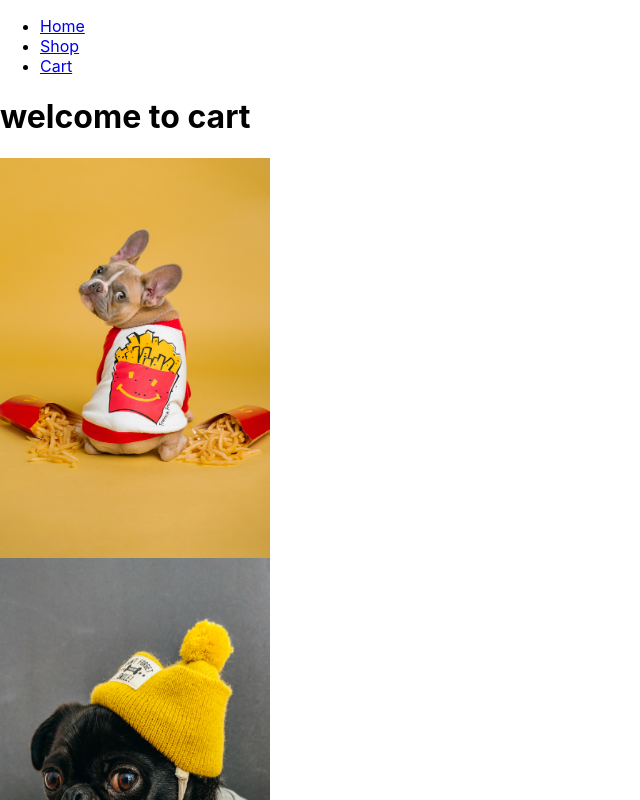
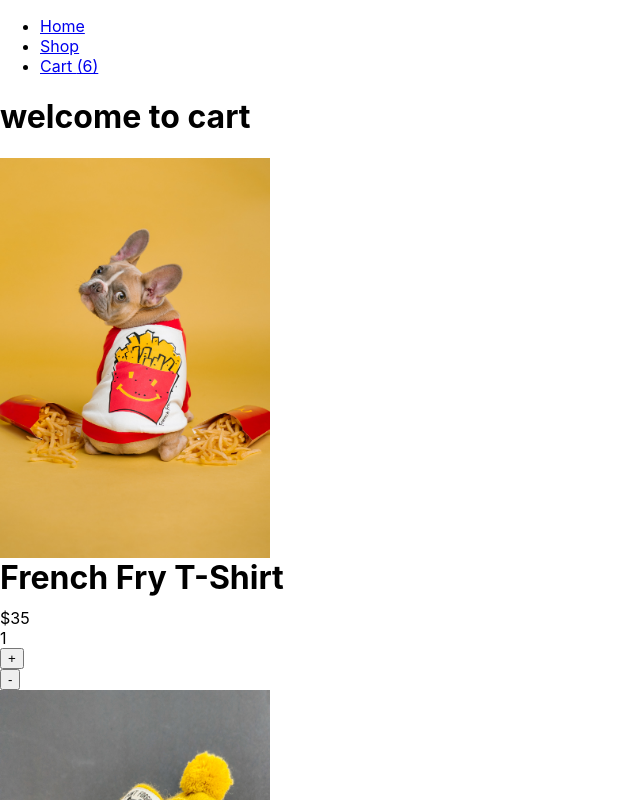
Before and after one commit to BoxenOfDonuts/shopping-cart, a React (Create React App) app: page /cart in a window 1280 px wide. Shown: the top 800 px of the page, without its empty margins (0-640 px from the left). Built offline with nearby package versions, Linux system fonts and the light colour scheme.

Commit message:
cart update works

```diff
--- a/src/App.js
+++ b/src/App.js
@@ -1,4 +1,5 @@
-import { useEffect, useState } from 'react';
+import { useEffect, useReducer, useState } from 'react';
+import { act } from 'react-dom/test-utils';
 import {
   BrowserRouter as Router,
   Switch,
@@ -69,15 +70,48 @@ const shoppingCart = [
   },
 ]
 
+const updateCartItems = (state, action) => {
+  console.log(state, action);
+  const index = state.cart.findIndex(cartItem => {
+    return cartItem.id === action.item.id
+  })
+  switch (action.id) {
+    case 'add':
+      const newCart = state.cart.slice()
+      if (index === -1) {
+        const item = {...action.item, quantity: 1}
+        return {cart: [...newCart, item]}
+      } else {
+        // why do these two lines work
+        const item = {...state.cart[index], quantity: state.cart[index].quantity + 1}
+        newCart.splice(index, 1, item)
+        newCart.splice(0, 1, null)
+        // but not this?
+        // state.cart[index].quantity = state.cart[index].quantity + 1;
+        return {cart: [...newCart]}
+      }
+      break;
+
+    default:
+      break;
+  }
+}
+
 const App = () => {
+  // const [ shoppingCart, setShoppingCart ] = useState([]);
+  const [state, dispatch] = useReducer(updateCartItems, {cart: []})
+
   return (
     <Router>
-    <NavBar />
+    <NavBar cartCount={6} />
       <Switch>
         <Route exact path='/shop' component={Shop}/>
         <Route exact path='/cart' component={Cart}/>
         <Route exact path='/item/:id'>
-          <ItemDetail inventory={inventory} />
+          <ItemDetail
+            inventory={inventory}
+            addItemToCart={(item) => dispatch({id: 'add', item: item})}
+          />
         </Route>
         <Route exact path='/' component={Home}/>
       </Switch>
@@ -86,7 +120,13 @@ const App = () => {
 }
 
 
-const NavBar = () => {
+const NavBar = ({cartCount}) => {
+  let content = '';
+
+  if (cartCount) {
+    content = `(${cartCount})`
+  }
+
   return (
     <nav>
       <ul>
@@ -97,7 +137,7 @@ const NavBar = () => {
           <Link to="/shop">Shop</Link>
         </li>
         <li>
-          <Link to="/cart">Cart</Link>
+          <Link to="/cart">Cart {content}</Link>
         </li>
       </ul>
     </nav>
@@ -133,9 +173,18 @@ const Home = () => {
 const Cart  = (props) => {
   const items = shoppingCart.map(item => {
     return (
-      <CartItems
-        cartItem={item}
-      />
+      <>
+        <CartItems
+          cartItem={item}
+        />
+        <div className="item-description">
+          <h1>{item.name}</h1>
+          <p>${item.price}</p>
+          <p>{item.quantity}</p>
+          <button type='button'>+</button>
+          <button type='button'>-</button>
+        </div>
+      </>
     );
   })
 
--- a/src/components/ItemDetail/ItemDetail.js
+++ b/src/components/ItemDetail/ItemDetail.js
@@ -5,9 +5,12 @@ import './ItemDetail.css'
 const ItemDetail = (props) => {
   const {inventory} = props;
   const {id} = useParams();
-  console.log(id, inventory);
   let items = inventory.filter(item => item.id === Number(id));
   const item = items[0];
+
+  const getItem = () => {
+    props.addItemToCart(item)
+  }
 
   return (
     <div className="item-container">
@@ -17,7 +20,7 @@ const ItemDetail = (props) => {
       <div className="item-description">
         <h1>{item.name}</h1>
         <p>${item.price}</p>
-        <AddToCart />
+        <AddToCart addItemToCart={getItem} />
       </div>
     </div>
   );
--- a/src/components/buttons/AddToCart.js
+++ b/src/components/buttons/AddToCart.js
@@ -2,9 +2,10 @@ import './AddToCart.css';
 
 export const AddToCart = (props) => {
   // props for instock / out of stock probably?
+  const { addItemToCart } = props;
 
   return (
-    <button className="add-to-cart">
+    <button className="add-to-cart" onClick={addItemToCart}>
       <i class="las la-lg la-shopping-cart"></i>
       <span className='button-padding'>Add To Cart</span>
       </button>
```
